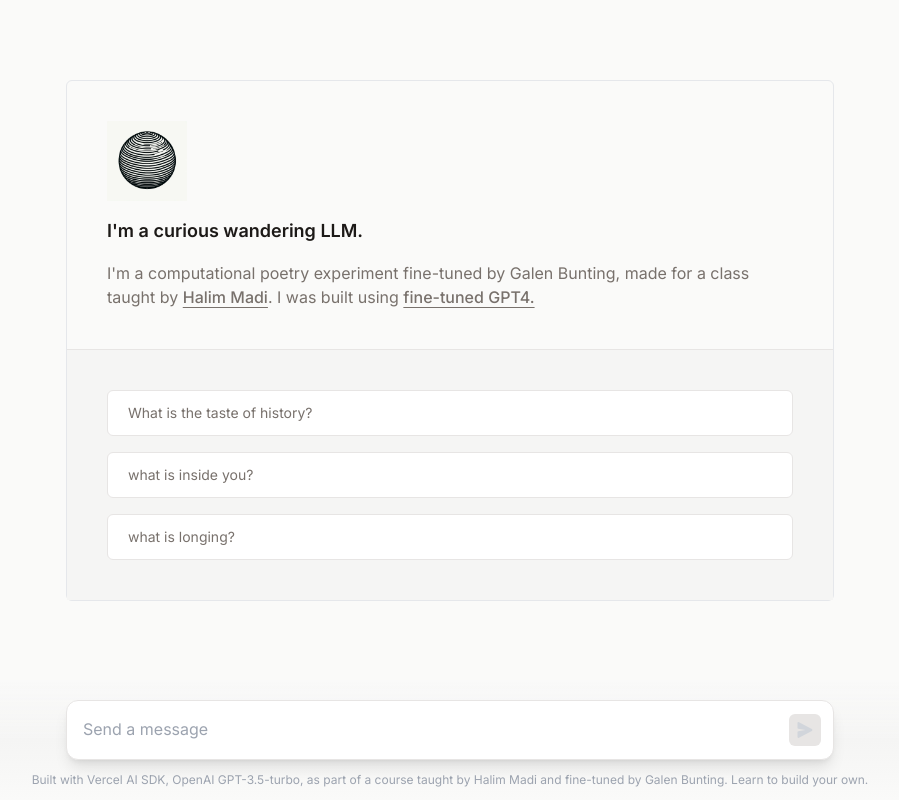
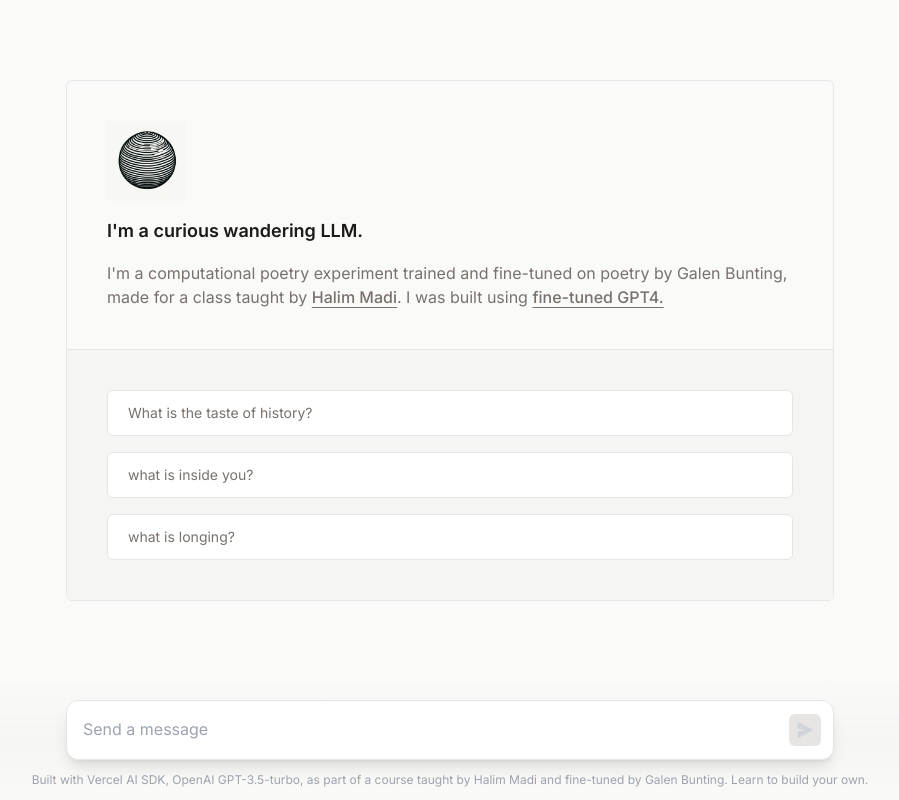
Before and after one commit to galenbunting/northeastern-assistant-ai, a Next.js app: page / in a window 1280 px wide. Shown: the whole page, without its empty margins (190-1089 px from the left). Built offline with nearby package versions, Linux system fonts and the light colour scheme.

Commit message:
Update page.tsx

```diff
--- a/app/page.tsx
+++ b/app/page.tsx
@@ -86,7 +86,7 @@
               I'm a curious wandering LLM.
             </h1>
             <p className="text-stone-500">
-              I'm a computational poetry experiment fine-tuned by Galen Bunting, made for a class taught by{" "}
+              I'm a computational poetry experiment trained and fine-tuned on poetry by Galen Bunting, made for a class taught by{" "}
               <a
                 href="https://linkin.bio/yallahalim/"
                 target="_blank"
```
